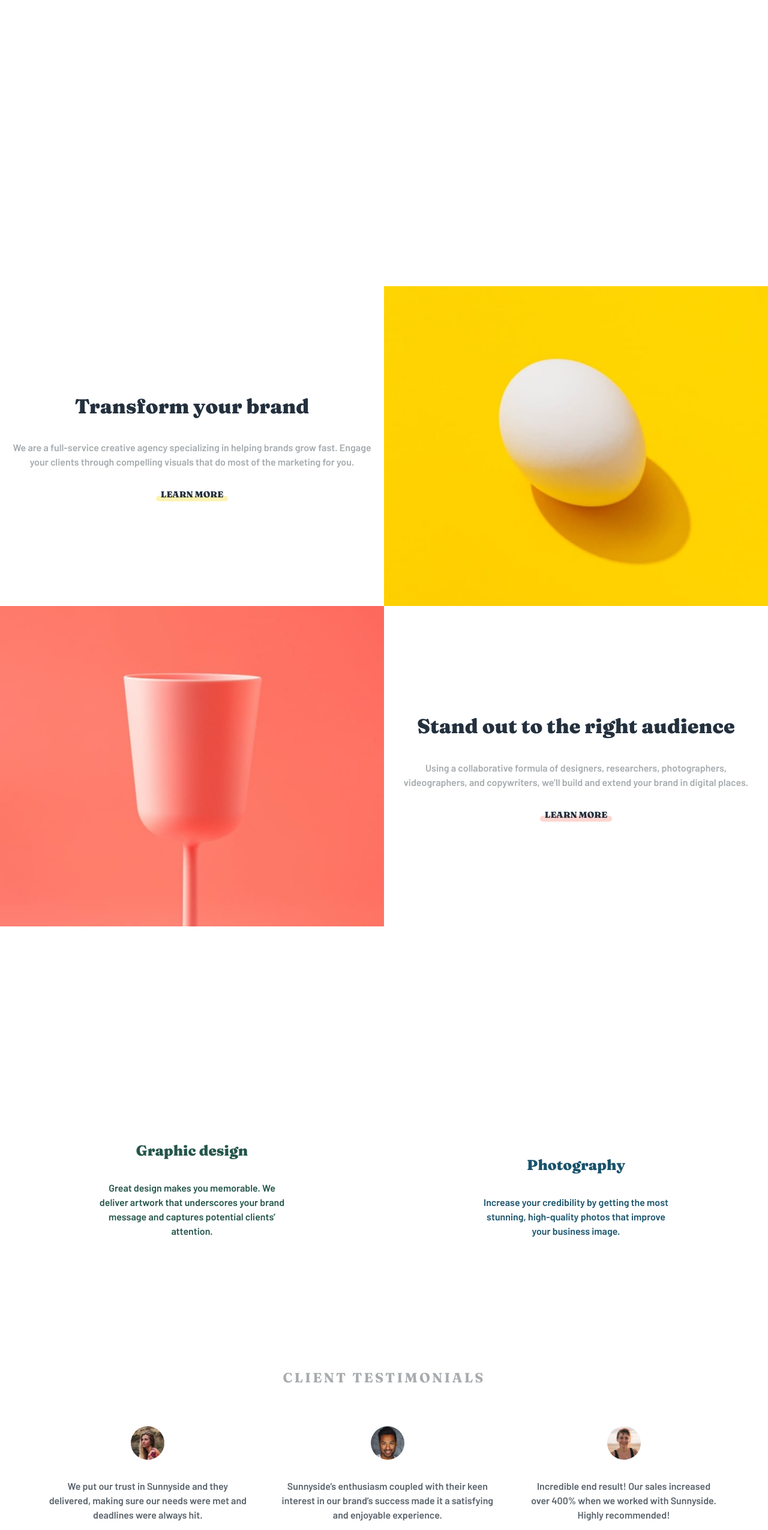
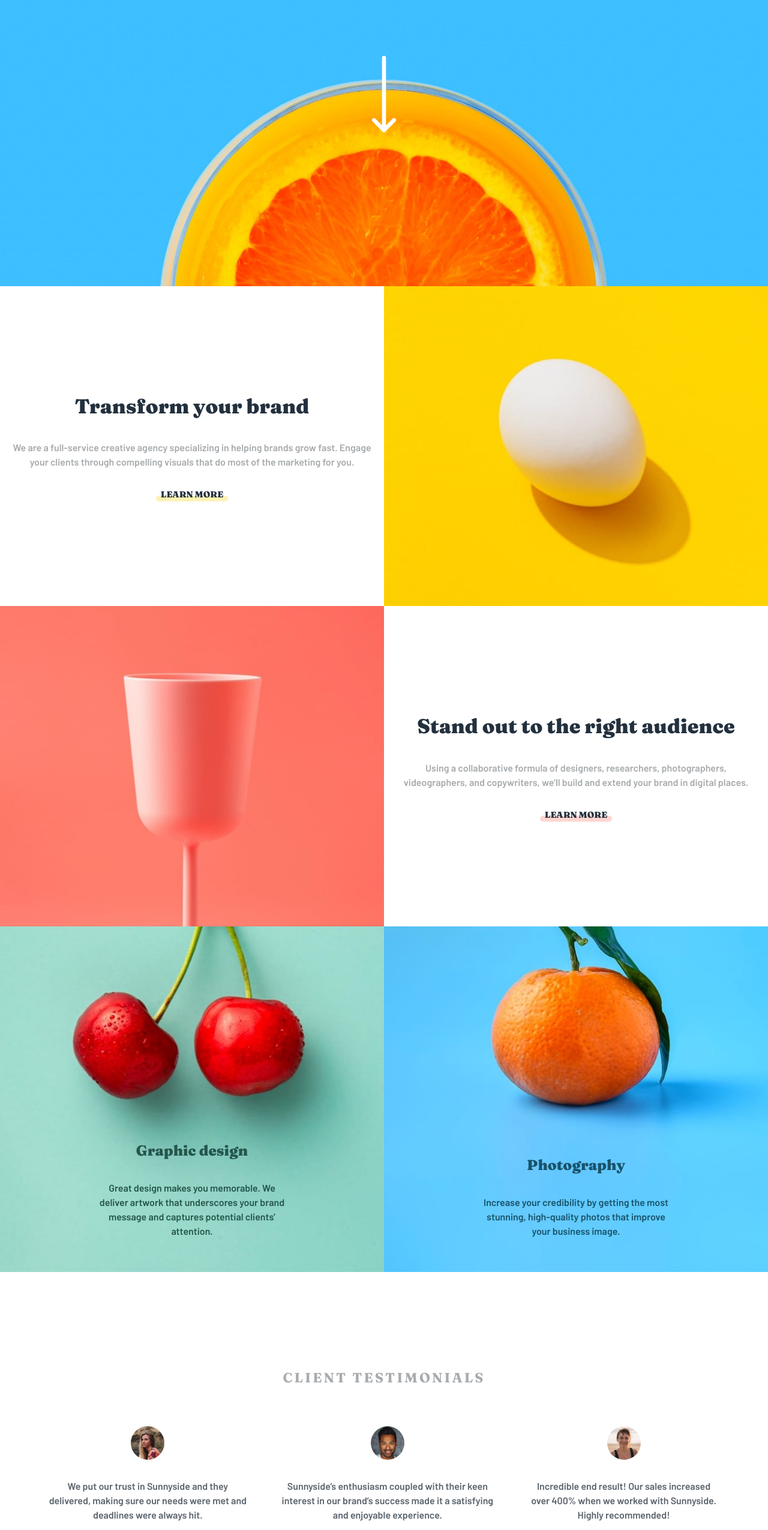
Before and after one commit to DawidOlszewski/sunnyside-agency-landing-page, a website: page src/index.html in a window 1280 px wide. Shown: the part 234-2784 px from the top of the page at 60% size. Drawn offline with nearby package versions, Linux system fonts and the light colour scheme; files that its build step writes are made by us from their sources; the site is published under a folder, as on GitHub Pages, so addresses that start at the root find nothing; files whose address does not match are found by name.

Commit message:
url path to imgs in scss refactored from absolute to relative

```diff
--- a/src/sass/layouts/_footer.scss
+++ b/src/sass/layouts/_footer.scss
@@ -51,8 +51,8 @@ footer {
     width: var(--width);
     height: calc(var(--width) * 6 / 31);
     background-color: var(--clr-primary-green-100);
-    -webkit-mask: url(/assets/logo.svg) no-repeat center;
-    mask: url(/assets/logo.svg) no-repeat center;
+    -webkit-mask: url(../assets/logo.svg) no-repeat center;
+    mask: url(../assets/logo.svg) no-repeat center;
     mask-size: cover;
     -webkit-mask-size: contain;
 }
--- a/src/sass/layouts/_header.scss
+++ b/src/sass/layouts/_header.scss
@@ -3,7 +3,7 @@ header {
     height: 143.467vw;
     max-height: 100vh;
 
-    background-image: url(/assets/mobile/image-header.jpg);
+    background-image: url(../assets/mobile/image-header.jpg);
     background-repeat: no-repeat;
     background-size: cover;
     background-position: bottom center;
@@ -16,7 +16,7 @@ header {
 
     @media (min-width: 600px) {
         height: 55.56vw;
-        background-image: url(/assets/desktop/image-header.jpg);
+        background-image: url(../assets/desktop/image-header.jpg);
     }
 
     & > img {
--- a/src/sass/pages/_index.scss
+++ b/src/sass/pages/_index.scss
@@ -12,10 +12,10 @@
 }
 
 .merged-sections-container .text-img-merged-section:nth-child(1) {
-    background-image: url(/assets/mobile/image-graphic-design.jpg);
+    background-image: url(../assets/mobile/image-graphic-design.jpg);
 
     @media (min-width: 600px) {
-        background-image: url(/assets/desktop/image-graphic-design.jpg);
+        background-image: url(../assets/desktop/image-graphic-design.jpg);
     }
 
     h2,
@@ -25,10 +25,10 @@
 }
 
 .merged-sections-container .text-img-merged-section:nth-child(2) {
-    background-image: url(/assets/mobile/image-photography.jpg);
+    background-image: url(../assets/mobile/image-photography.jpg);
 
     @media (min-width: 600px) {
-        background-image: url(/assets/desktop/image-photography.jpg);
+        background-image: url(../assets/desktop/image-photography.jpg);
     }
 
     h2,
```
